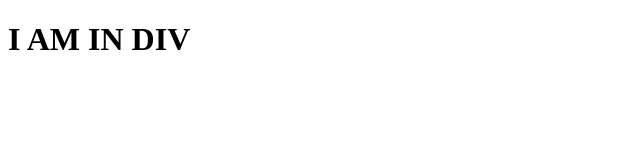
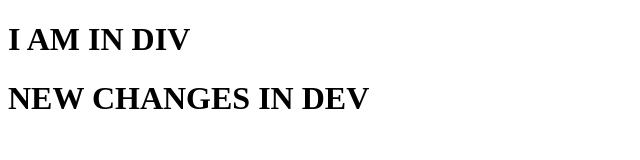
Before and after one commit to ASR2609/GitLearningRepo, a plain HTML site: page index.html in a window 1280 px wide. Shown: the whole page, without its empty margins (0-640 px from the left). Drawn offline with Linux system fonts and the light colour scheme.

Commit message:
new change in dev

```diff
--- a/index.html
+++ b/index.html
@@ -11,6 +11,7 @@
 <body>
     <div>
         <h1>I AM IN DIV</h1>
+        <h1>NEW CHANGES IN DEV</h1>
     </div>
 </body>
 
```
